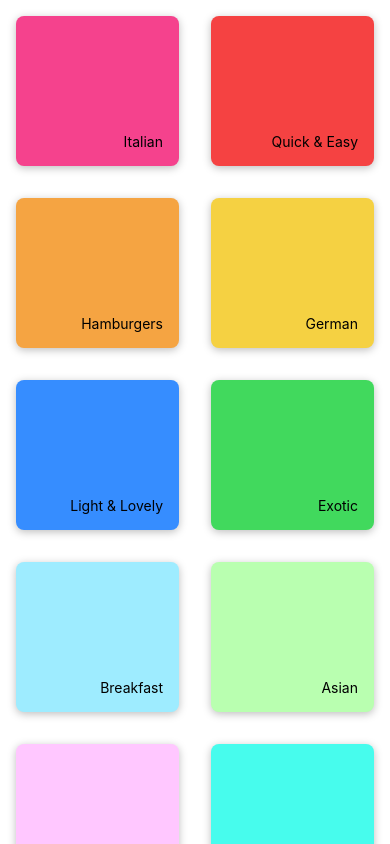
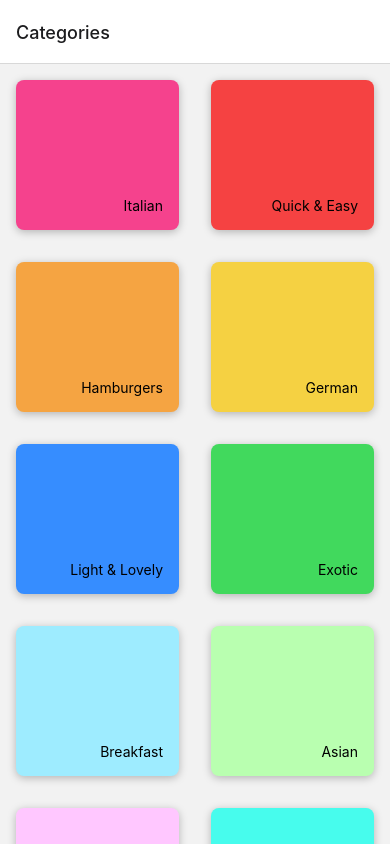
Before and after one commit to jakeRPowell/mealApp, a React Native app: screen / in a window 390 px wide. Built offline with nearby package versions, Linux system fonts and the light colour scheme.

Commit message:
add react navigation

```diff
--- a/App.js
+++ b/App.js
@@ -1,12 +1,20 @@
 import { StatusBar } from 'expo-status-bar';
 import { StyleSheet, Text, View } from 'react-native';
 import CategoriesScreen from './screens/CategoriesScreen';
+import { NavigationContainer } from '@react-navigation/native';
+import { createNativeStackNavigator } from '@react-navigation/native-stack';
+
+const Stack = createNativeStackNavigator();
 
 export default function App() {
   return (
     <>
       <StatusBar style="light" />
-      <CategoriesScreen />
+      <NavigationContainer>
+        <Stack.Navigator>
+          <Stack.Screen name="Categories" component={CategoriesScreen} />
+        </Stack.Navigator>
+      </NavigationContainer>
     </>
   );
 }
--- a/package.json
+++ b/package.json
@@ -9,10 +9,14 @@
     "web": "expo start --web"
   },
   "dependencies": {
+    "@react-navigation/native": "^6.1.6",
+    "@react-navigation/native-stack": "^6.9.12",
     "expo": "~48.0.15",
     "expo-status-bar": "~1.4.4",
     "react": "18.2.0",
-    "react-native": "0.71.7"
+    "react-native": "0.71.7",
+    "react-native-safe-area-context": "4.5.0",
+    "react-native-screens": "~3.20.0"
   },
   "devDependencies": {
     "@babel/core": "^7.20.0"
--- /dev/null
+++ b/tsconfig.json
@@ -0,0 +1,4 @@
+{
+  "compilerOptions": {},
+  "extends": "expo/tsconfig.base"
+}
```
Also changed, not shown: 1 other file (tests, documents, lock files or other folders).
